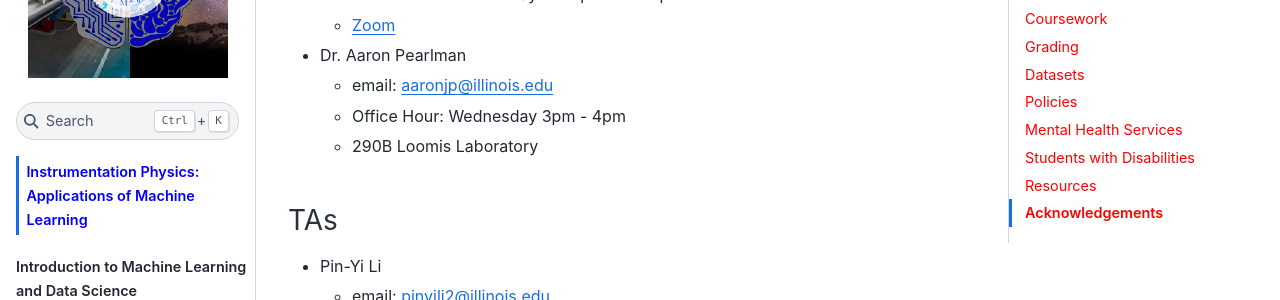
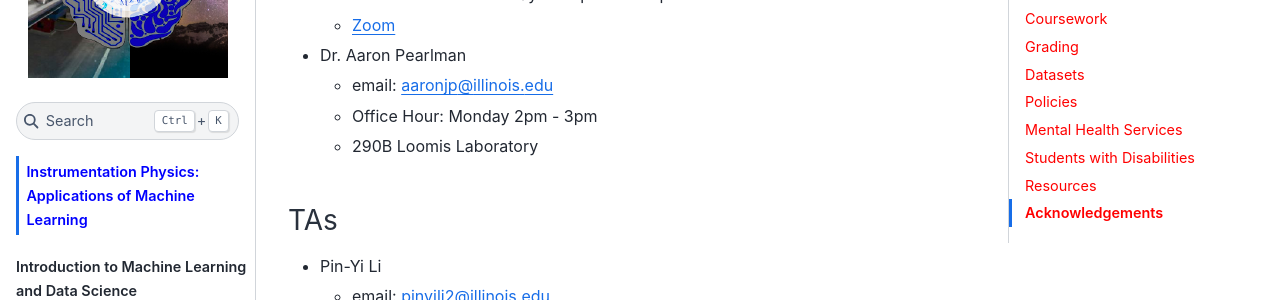
Before and after one commit to illinois-ipaml/MachineLearningForPhysics, a Jupyter Book: the page built from intro.md, in a window 1280 px wide and 900 px high, scrolled down 2927 px. Shown: the part 154-454 px from the top of the window. Built offline with Jupyter Book 1.0.4 settings and Sphinx 7.4.7 and the Sphinx Book theme 1.1.4, drawn with Linux system fonts in a browser that asks for light colours; pages that are not in the unit, such as notebooks, are missing from menus.

Commit message:
AP office hour update

```diff
--- a/intro.md
+++ b/intro.md
@@ -52,7 +52,7 @@ A distinguishing feature of this course is its sharp focus on endeavors in the d
   * [Zoom](https://illinois.zoom.us/j/85255234488?pwd=eTF3NDVtU1FSZXNpK3BFck9vKzNZdz09)
 * Dr. Aaron Pearlman
   * email: aaronjp@illinois.edu
-  * Office Hour: Wednesday 3pm - 4pm
+  * Office Hour: Monday 2pm - 3pm
   * 290B Loomis Laboratory
 
 ### TAs
```
